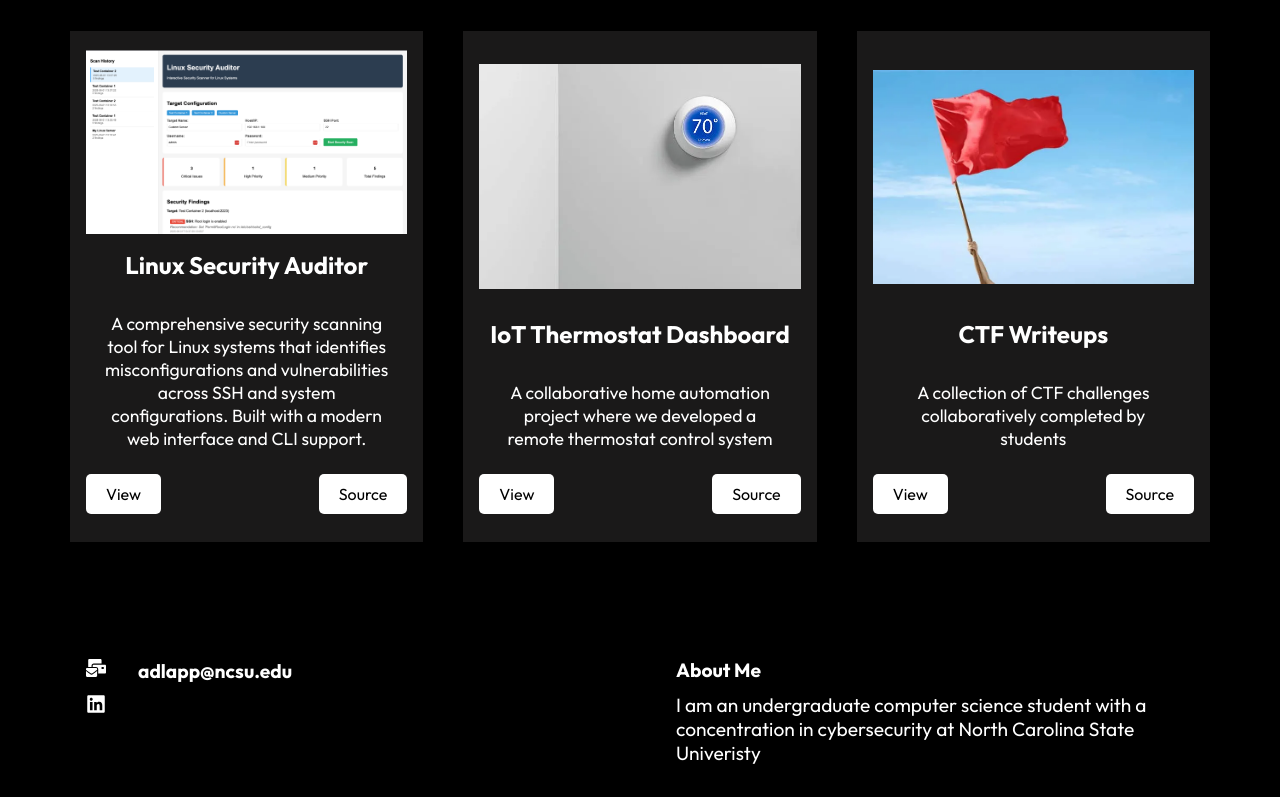
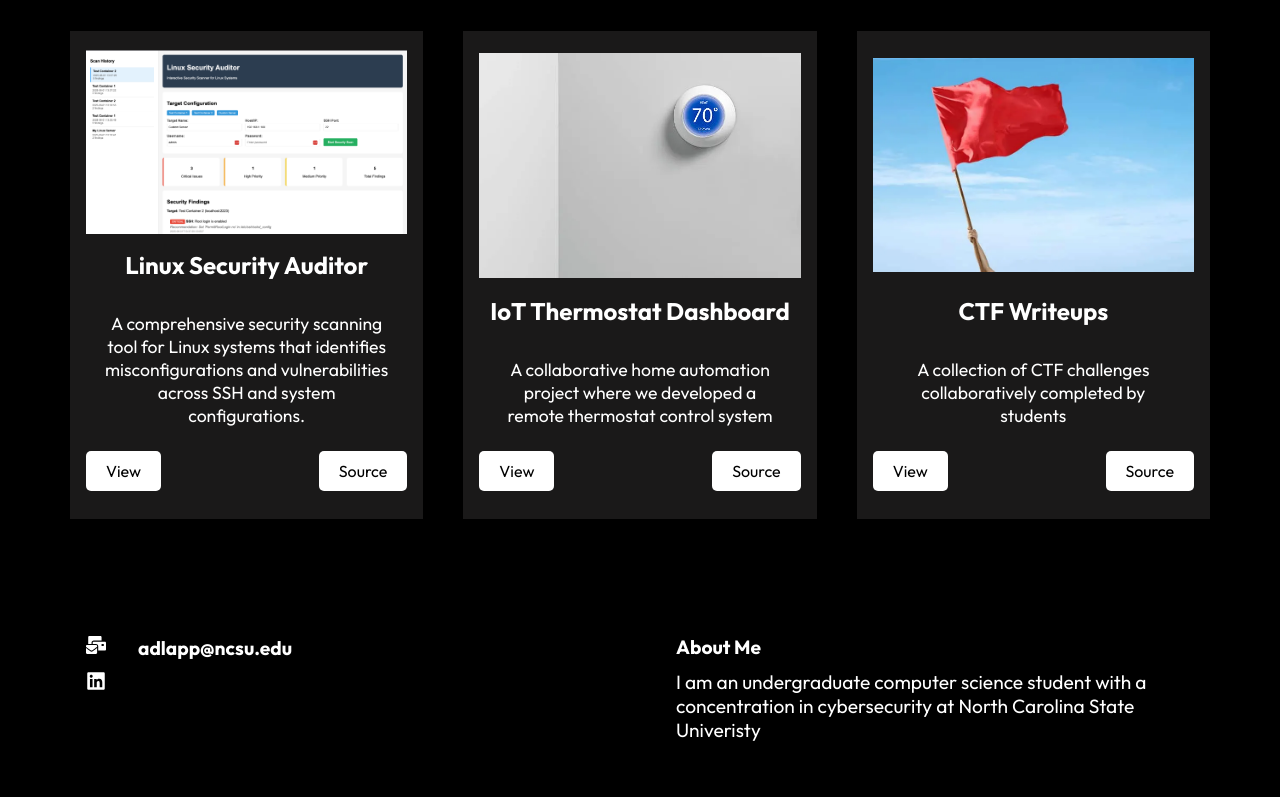
Before and after one commit to Alapp1/personal_website, a React (Create React App) app: page /project in a window 1280 px wide. Shown: the part 665-1462 px from the top of the page. After the commit the page ends 1439 px from the top, so only its background shows below. Built offline with nearby package versions, Linux system fonts and the light colour scheme.

Commit message:
Changed audit message

```diff
--- a/src/components/WorkCardData.js
+++ b/src/components/WorkCardData.js
@@ -6,7 +6,7 @@ const ProjectCardData = [
   {
     imgsrc: pro3,
     title: "Linux Security Auditor",
-    text: "A comprehensive security scanning tool for Linux systems that identifies misconfigurations and vulnerabilities across SSH and system configurations. Built with a modern web interface and CLI support.",
+    text: "A comprehensive security scanning tool for Linux systems that identifies misconfigurations and vulnerabilities across SSH and system configurations.",
     view: "https://github.com/Alapp1/linux-security-auditor",
     source: "https://github.com/Alapp1/linux-security-auditor",
   },
```
